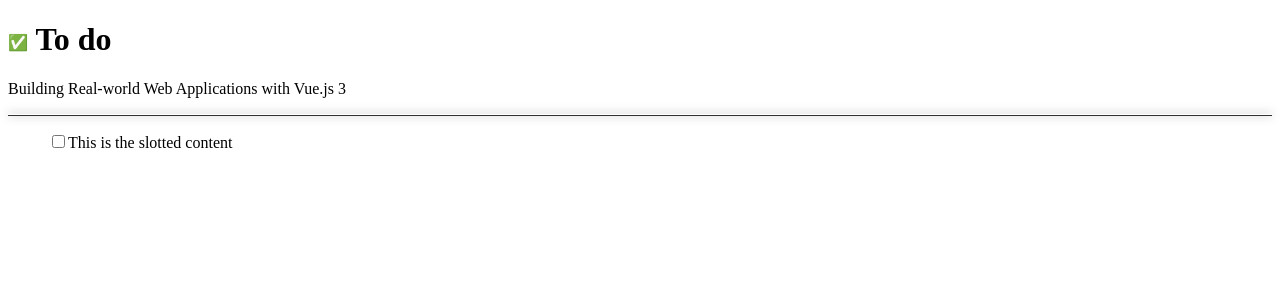
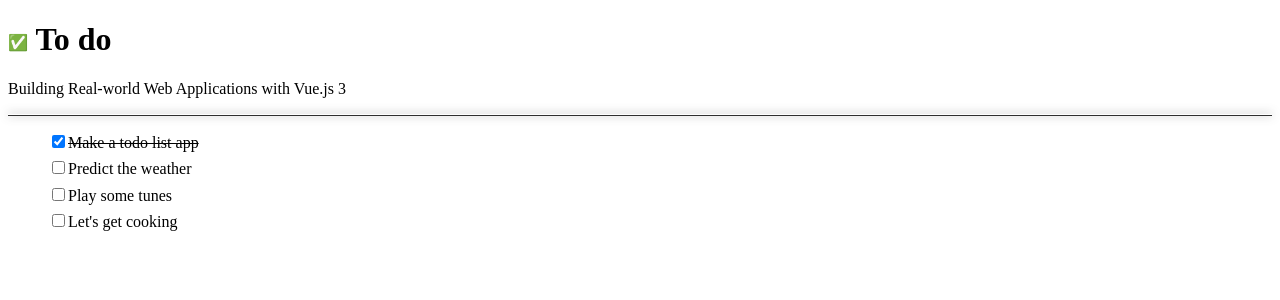
Before and after one commit to docscodes/vue-todo-list, a Vue app: page / in a window 1280 px wide. Shown: the top 300 px of the page. Built offline with nearby package versions, Linux system fonts and the light colour scheme.

Commit message:
Making a list

```diff
--- a/src/components/TodoList.vue
+++ b/src/components/TodoList.vue
@@ -1,8 +1,33 @@
 <script lang="ts" setup>
 import ListItem from './ListItem.vue'
+
+type Item = {
+  title: string,
+  checked?: boolean
+}
+
+const listItems: Item[] = [
+  { title: 'Make a todo list app', checked: true },
+  { title: 'Predict the weather', checked: false },
+  { title: 'Play some tunes', checked: false },
+  { title: 'Let\'s get cooking', checked: false },
+]
 </script>
+
 <template>
-<ul>
-  <ListItem :is-checked="false">This is the slotted content</ListItem>
-</ul>
+  <ul>
+    <li :key='key' v-for='(item, key) in listItems'>
+      <ListItem :is-checked='item.checked'>{{ item.title }}</ListItem>
+    </li>
+  </ul>
 </template>
+
+<style scoped>
+ul {
+  list-style: none;
+}
+
+li {
+  margin: 0.4rem 0;
+}
+</style>
```
